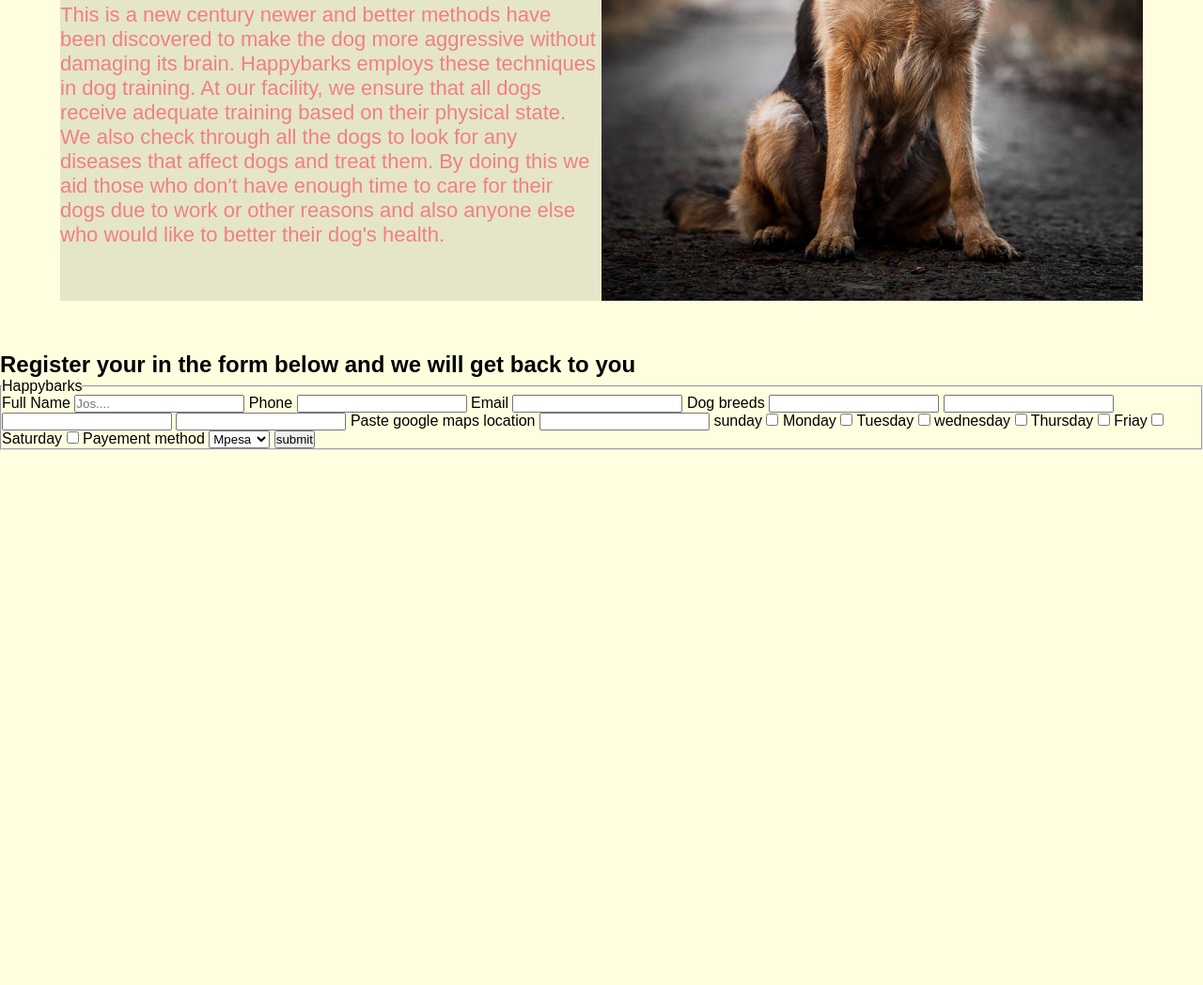
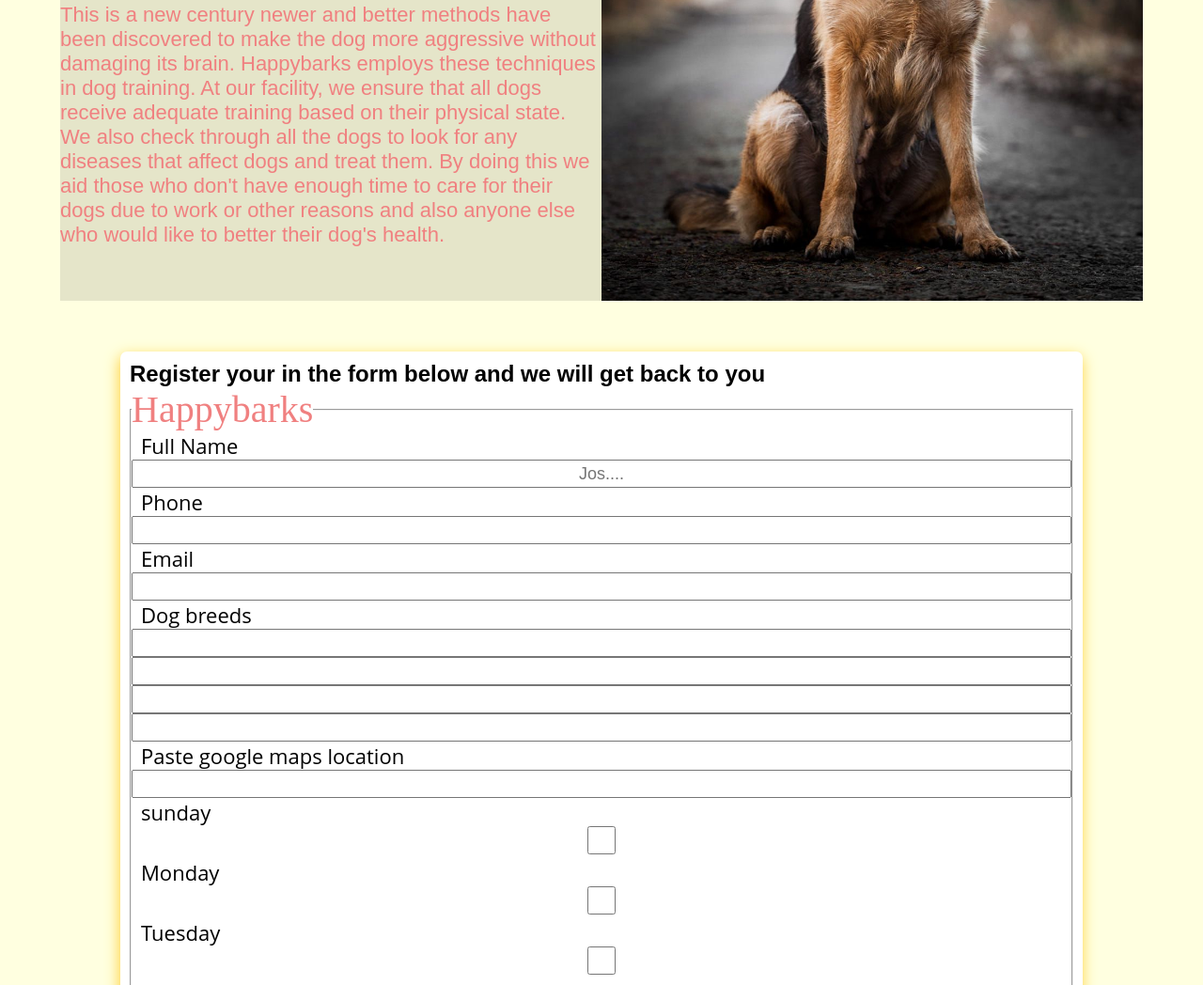
Before and after one commit to Josekariz/happybarks_1, a plain HTML site: page index.html in a window 1280 px wide. Shown: the part 1172-2220 px from the top of the page at 94% size. Before the commit the page ends 1651 px from the top, so only its background shows below. Drawn offline with Linux system fonts and the light colour scheme; a web font is replaced by a local one.

Commit message:
add style to form edited - input bar and added legend section

```diff
--- a/assets/css/style.css
+++ b/assets/css/style.css
@@ -143,3 +143,43 @@ figure img {
   height: 800px;
 }
 /* end description section */
+
+/* start form section */
+#form {
+  box-shadow: -1px 5px 15px rgb(255, 208, 55);
+  width: 80%;
+  margin: auto;
+  background: white;
+  padding: 10px;
+  border-radius: 7px;
+}
+legend {
+  font-size: 40px;
+  color: lightcoral;
+  font-family: "Playfair Display", serif;
+}
+label {
+  padding: 10px;
+  font-size: 22px;
+  font-family: "Open Sans", sans-serif;
+  margin-top: 10px;
+}
+input {
+  width: 100%;
+  height: 30px;
+  text-align: center;
+  font-size:18px ;
+}
+#submit {
+  color: lightcoral;
+  font-size: 20px;
+  font-style: italic;
+  background: black;
+  margin-top: 10px;
+  border-radius: 20px;
+}
+#submit:hover {
+  color: lightgreen;
+  background: lightsalmon;
+}
+/* end form section */
```
